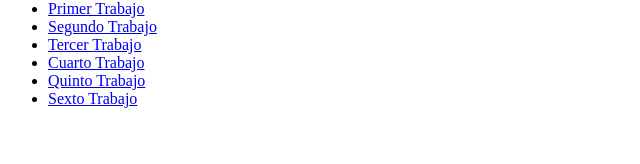
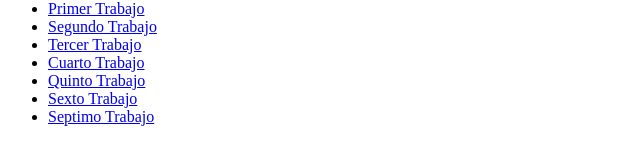
Before and after one commit to mmateo11/plataformas-moviles-entregas, a plain HTML site: page index.html in a window 1280 px wide. Shown: the part 114-278 px from the top of the page, without its empty margins (0-640 px from the left). Drawn offline with Linux system fonts and the light colour scheme.

Commit message:
Update index.html

```diff
--- a/index.html
+++ b/index.html
@@ -13,6 +13,7 @@
         <li><a href="tp-4/">Cuarto Trabajo</a></li>
         <li><a href="tp-5/">Quinto Trabajo</a></li>
         <li><a href="tp-6/">Sexto Trabajo</a></li>
+        <li><a href="tp-7/">Septimo Trabajo</a></li>
      </ul>
    </body>
 </html>
```
